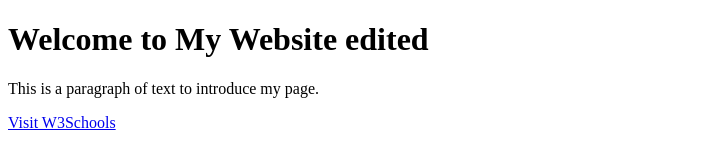
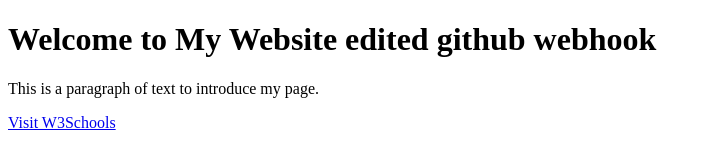
Before and after one commit to Aakanksh-Mohan/devops-task1, a plain HTML site: page index.html in a window 1280 px wide. Shown: the whole page, without its empty margins (0-711 px from the left). Drawn offline with Linux system fonts and the light colour scheme.

Commit message:
changedwithwebhook

```diff
--- a/index.html
+++ b/index.html
@@ -4,7 +4,7 @@
     <title>My First HTML Page</title>
 </head>
 <body>
-    <h1>Welcome to My Website edited</h1>
+    <h1>Welcome to My Website edited github webhook</h1>
     <p>This is a paragraph of text to introduce my page.</p>
     <a href="https://www.w3schools.com">Visit W3Schools</a>
 </body>
```
